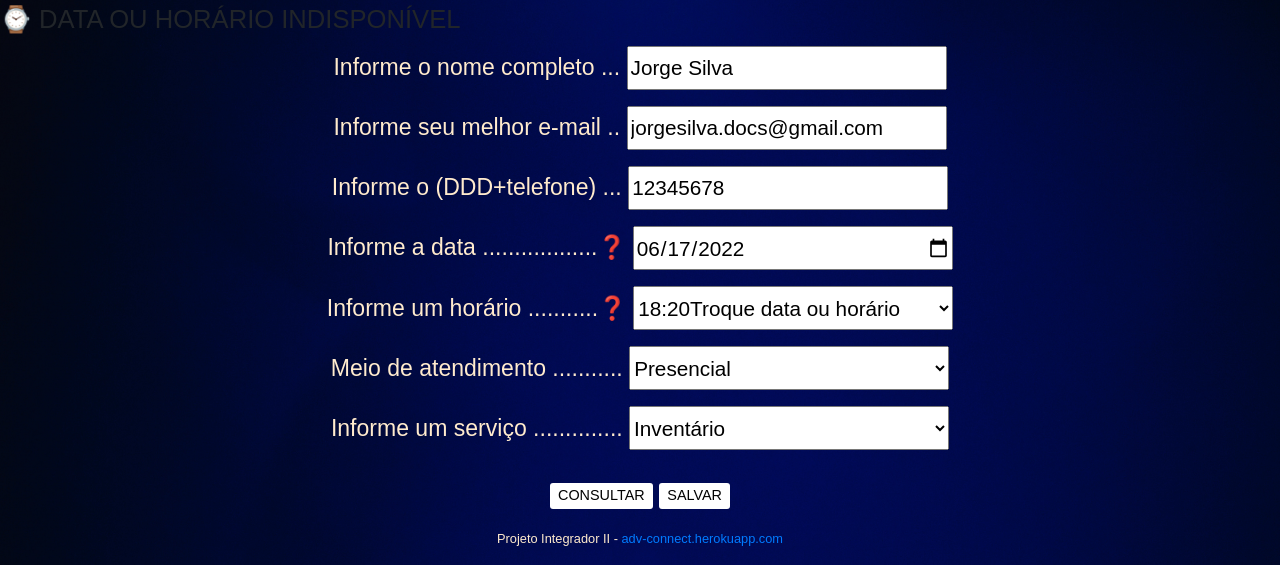
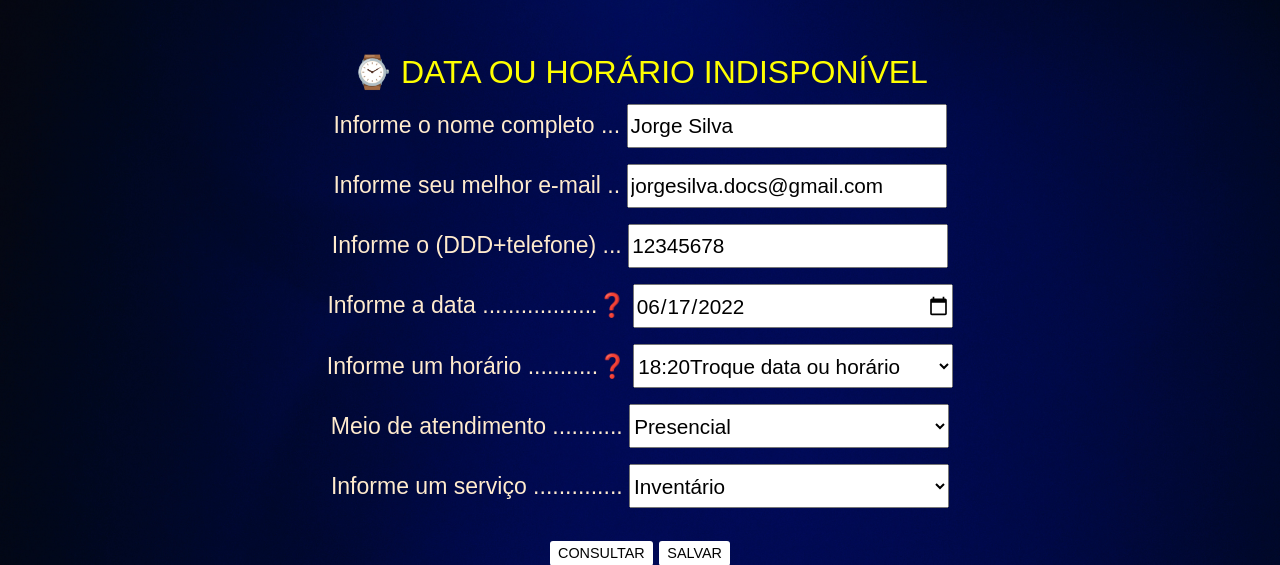
Before and after one commit to jorgesilvva/adv-connect, a Flask app: template adv_connect/app/templates/alerta.html in a window 1280 px wide. Shown: the part 63-628 px from the top of the page. Run offline with Flask 2, Linux system fonts and the light colour scheme; the template is opened without the code that fills it: values that come from a table or form of the project are taken from there, others are empty; a user stored in the database is signed in; data comes from the database, SQL or seed files in the repository; some libraries are stand-ins or nearby versions.

Commit message:
Update alerta.html

```diff
--- a/adv_connect/app/templates/alerta.html
+++ b/adv_connect/app/templates/alerta.html
@@ -5,7 +5,7 @@
 {%block title%} Alerta {% endblock %}
 
 {%block content%}
-        <label class="editar">&#8986 DATA OU HORÁRIO INDISPONÍVEL</label>
+        <label class="aviso">&#8986 DATA OU HORÁRIO INDISPONÍVEL</label>
         <br>
         <form action= "" method="POST">
 
```
